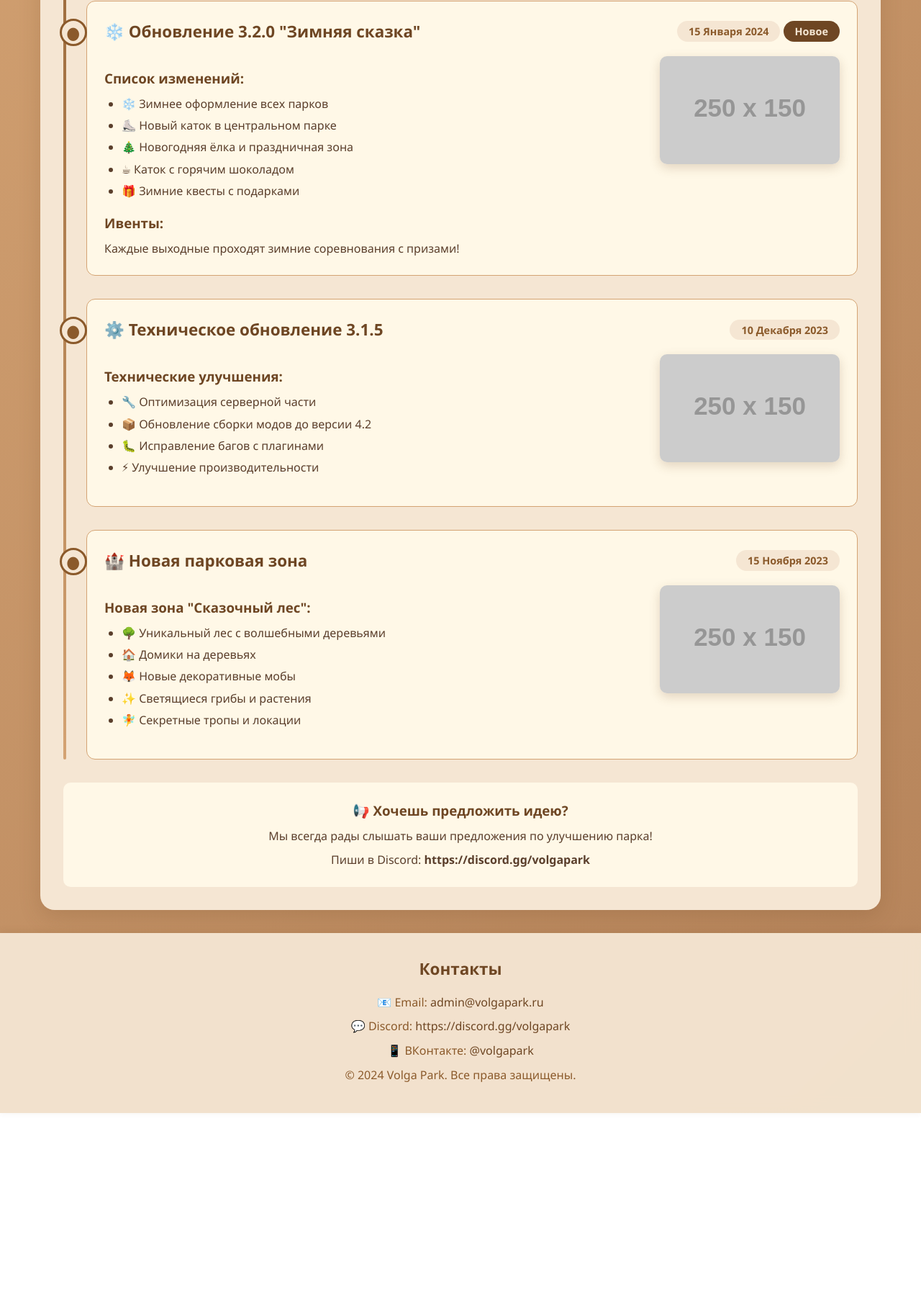
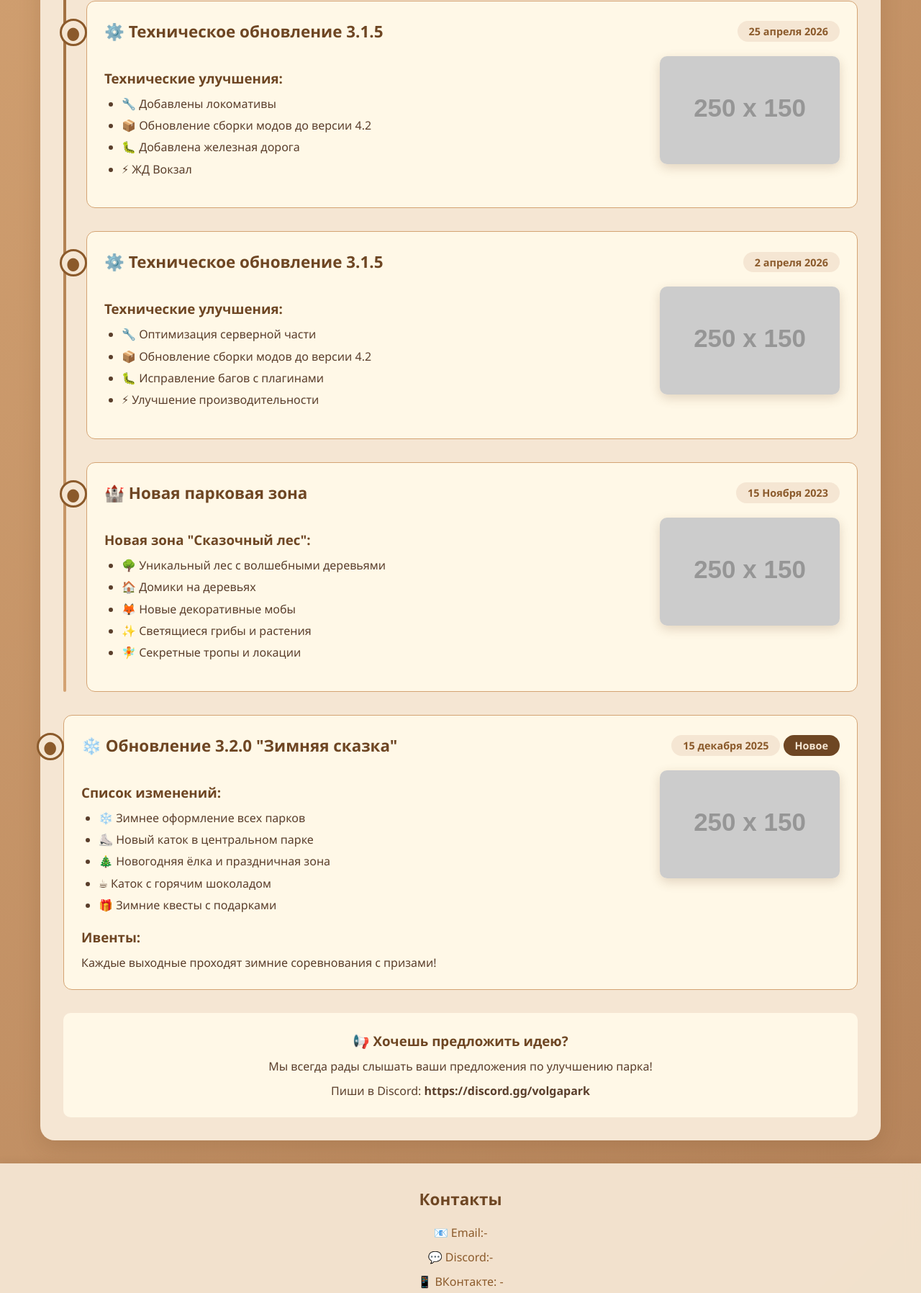
Before and after one commit to Yam3DLife/Volga-Park, a plain HTML site: page updates.html in a window 1280 px wide. Shown: the part 649-2445 px from the top of the page at 72% size. Before the commit the page ends 2195 px from the top, so only its background shows below. Drawn offline with Linux system fonts and the light colour scheme; placeholder pictures from the web are drawn by us.

Commit message:
Update updates.html

```diff
--- a/updates.html
+++ b/updates.html
@@ -56,27 +56,23 @@
                 <!-- Текущее обновление -->
                 <div class="update-card">
                     <div class="update-header">
-                        <h2>❄️ Обновление 3.2.0 "Зимняя сказка"</h2>
+                        <h2>⚙️ Техническое обновление 3.1.5</h2>
                         <div>
-                            <span class="update-date">15 Января 2024</span>
-                            <span class="update-badge new">Новое</span>
+                            <span class="update-date">25 апреля 2026</span>
                         </div>
                     </div>
                     <div class="update-content">
                         <div class="update-text">
-                            <h3>Список изменений:</h3>
+                            <h3>Технические улучшения:</h3>
                             <ul>
-                                <li>❄️ Зимнее оформление всех парков</li>
-                                <li>⛸️ Новый каток в центральном парке</li>
-                                <li>🎄 Новогодняя ёлка и праздничная зона</li>
-                                <li>☕ Каток с горячим шоколадом</li>
-                                <li>🎁 Зимние квесты с подарками</li>
+                                <li>🔧 Добавлены локомативы</li>
+                                <li>📦 Обновление сборки модов до версии 4.2</li>
+                                <li>🐛 Добавлена железная дорога</li>
+                                <li>⚡ ЖД Вокзал</li>
                             </ul>
-                            <h3>Ивенты:</h3>
-                            <p>Каждые выходные проходят зимние соревнования с призами!</p>
                         </div>
                         <div class="update-image">
-                            <img src="images/updates/winter-wonderland.jpg" alt="Зимнее обновление" onerror="this.src='https://via.placeholder.com/250x150?text=Winter+Wonderland'">
+                            <img src="images/updates/tech-update.jpg" alt="Техническое обновление" onerror="this.src='https://via.placeholder.com/250x150?text=Technical+Update'">
                         </div>
                     </div>
                 </div>
@@ -86,7 +82,7 @@
                     <div class="update-header">
                         <h2>⚙️ Техническое обновление 3.1.5</h2>
                         <div>
-                            <span class="update-date">10 Декабря 2023</span>
+                            <span class="update-date">2 апреля 2026</span>
                         </div>
                     </div>
                     <div class="update-content">
@@ -131,6 +127,33 @@
                 </div>
             </div>
 
+             <div class="update-card">
+                    <div class="update-header">
+                        <h2>❄️ Обновление 3.2.0 "Зимняя сказка"</h2>
+                        <div>
+                            <span class="update-date">15 декабря 2025</span>
+                            <span class="update-badge new">Новое</span>
+                        </div>
+                    </div>
+                    <div class="update-content">
+                        <div class="update-text">
+                            <h3>Список изменений:</h3>
+                            <ul>
+                                <li>❄️ Зимнее оформление всех парков</li>
+                                <li>⛸️ Новый каток в центральном парке</li>
+                                <li>🎄 Новогодняя ёлка и праздничная зона</li>
+                                <li>☕ Каток с горячим шоколадом</li>
+                                <li>🎁 Зимние квесты с подарками</li>
+                            </ul>
+                            <h3>Ивенты:</h3>
+                            <p>Каждые выходные проходят зимние соревнования с призами!</p>
+                        </div>
+                        <div class="update-image">
+                            <img src="images/updates/winter-wonderland.jpg" alt="Зимнее обновление" onerror="this.src='https://via.placeholder.com/250x150?text=Winter+Wonderland'">
+                        </div>
+                    </div>
+                </div>
+
             <div style="margin-top: 2rem; background: #fff8e7; padding: 1.5rem; border-radius: 10px; text-align: center;">
                 <h3 style="color: #6e4623;">📢 Хочешь предложить идею?</h3>
                 <p style="margin: 0.5rem 0;">Мы всегда рады слышать ваши предложения по улучшению парка!</p>
@@ -142,10 +165,10 @@
     <footer>
         <div class="contacts">
             <h3>Контакты</h3>
-            <p>📧 Email: <a href="mailto:admin@volgapark.ru">admin@volgapark.ru</a></p>
-            <p>💬 Discord: <a href="https://discord.gg/volgapark" target="_blank">https://discord.gg/volgapark</a></p>
-            <p>📱 ВКонтакте: <a href="https://vk.com/volgapark" target="_blank">@volgapark</a></p>
-            <p>© 2024 Volga Park. Все права защищены.</p>
+            <p>📧 Email:-</p>
+            <p>💬 Discord:-</p>
+            <p>📱 ВКонтакте: -</p>
+            <p>© 2026 Volga Park. Все права защищены.</p>
         </div>
     </footer>
 
```
